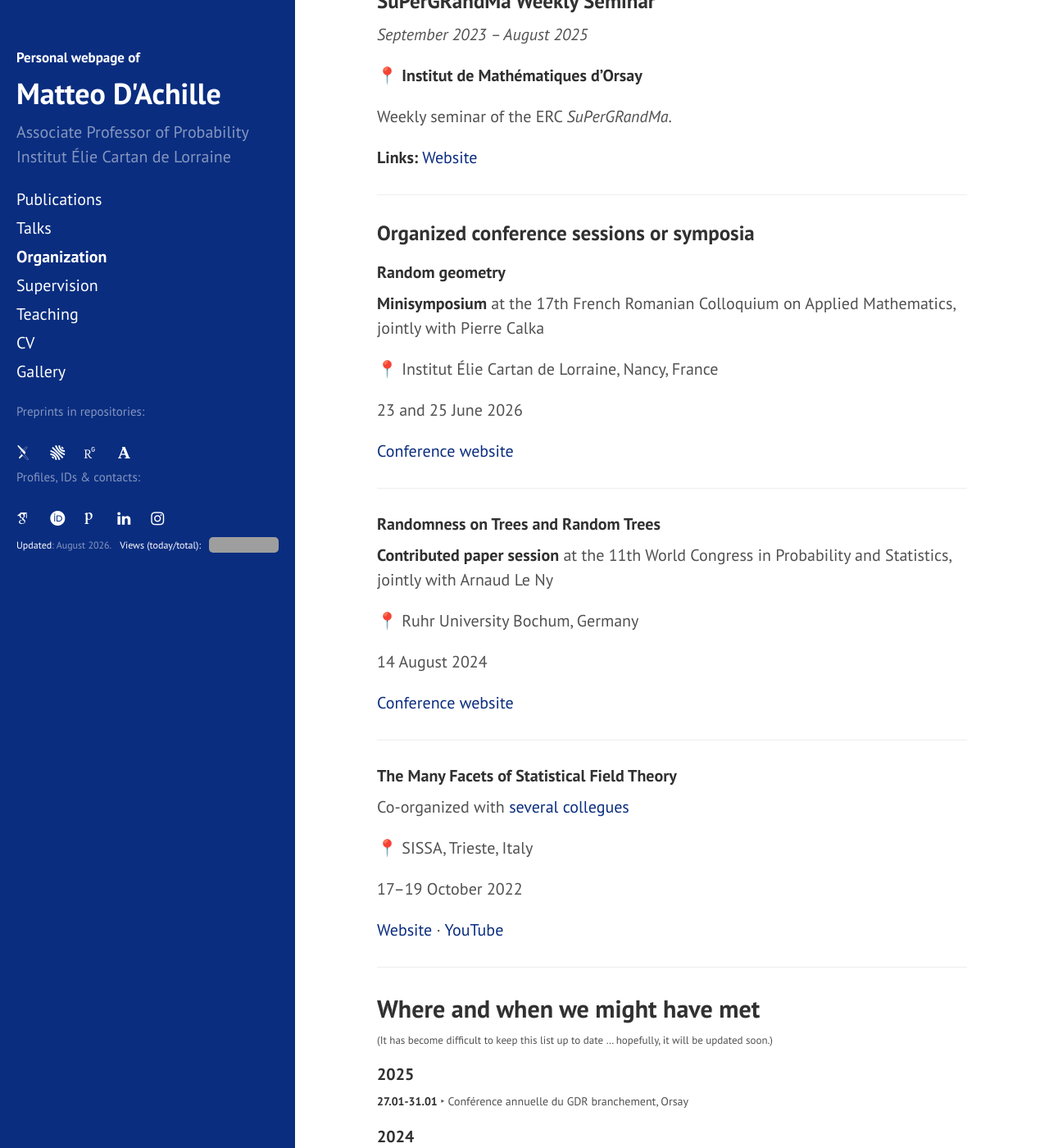
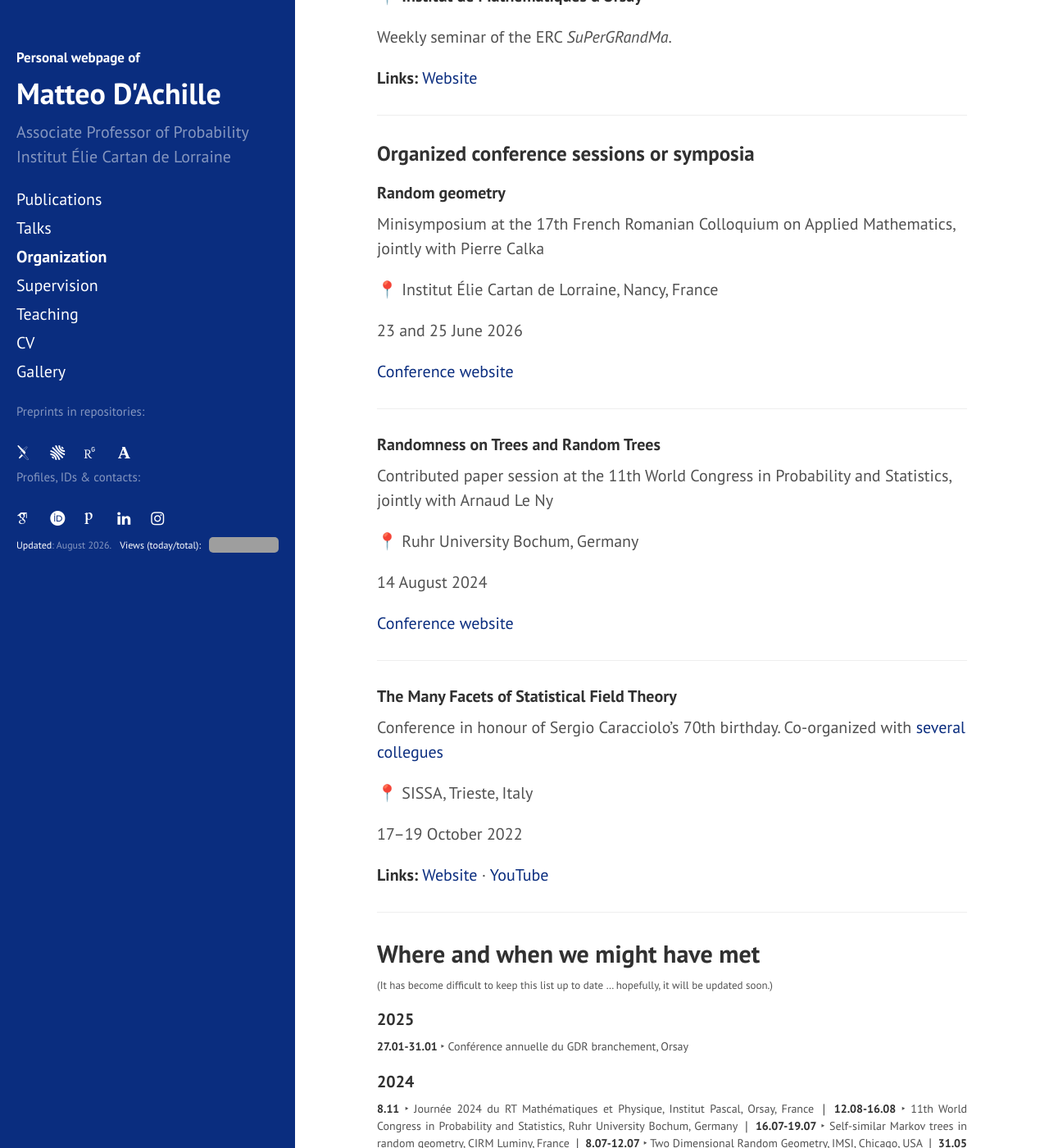
Before and after one commit to matteodachille/matteodachille.github.io, a Jekyll site: the page built from activities.md, in a window 1280 px wide and 1400 px high, scrolled down 1444 px. Shown: the whole window at 82% size. Built offline with Jekyll 4.4.1, drawn with Linux system fonts in a browser that asks for light colours; nearby versions of some CDN libraries; some web fonts are replaced; some of the changed text lies outside the part shown; grey boxes are pictures that could not be loaded.

Commit message:
Fixed typos, updated pub list

```diff
--- a/_data/pubs.yml
+++ b/_data/pubs.yml
@@ -9,8 +9,8 @@
   submitted : False
   halurl: "https://hal.science/hal-05679744"
   year: 2026
-  npages: 50
-  #submitted: True
+  npages: 52
+  submitted: True
   abstract: 'We provide necessary and sufficient conditions for convergence towards a unique IPVT on any proper pointed measured metric space. The conditions are that the volume function, when composed with \(\log\), is regularly varying and that the limit of the uniform probability measure on a large ball exists in the horocompactification.
     As an application we prove convergence towards a unique IPVT for higher rank symmetric spaces, which solves an open problem of <a href="https://annals.math.princeton.edu/articles/22425" target="_blank">[FMW23]</a>.
     Versions of this theorem are provided for graphs and edge-measured graphs, where a natural parameter \(\xi\) appears. We prove independence on \(\xi\) in a specific sense under mild assumptions, which answers an open problem of <a href="https://doi.org/10.1214/25-AOP1781" target="_blank">[DACELÜ23]</a>. As a main example, we show that the latter holds for the IPVT of Diestel-Leader graphs. We also focus on further properties of this example, in particular, that its IPVT cells are distinguishable, providing the first Cayley graph with this property.'
--- a/activities.md
+++ b/activities.md
@@ -5,14 +5,11 @@
 ---
 
 
-Below you will find infos on:
-{: style="font-size: 18px" }
+
 * TOC
 {:toc}
 {: style="font-size: 18px" }
 
-
-<br/>
 
 
 ## Ongoing organization
@@ -24,7 +21,7 @@
 📍 **Institut Henri Poincaré** pour l'Île-de-France <br/>
 📍 **IECL Metz-Nancy, IRMA Strasbourg, IRIMAS Mulhouse** pour le Grand Est
 
-A recurring conference bringing together probabilists a chosen major topic.
+A recurring conference around a topic of choice in probability and related fields.
 
 **Links:** [Île-de-France](https://indico.math.cnrs.fr/category/618/){:target="_blank"} - [Grand Est](https://indico.math.cnrs.fr/category/839/){:target="_blank"}
 
@@ -80,7 +77,7 @@
 
 #### Random geometry
 {: .no_toc}
-**Minisymposium** at the
+Minisymposium at the
 17th French Romanian Colloquium on Applied Mathematics, jointly with Pierre Calka
 
 📍 Institut Élie Cartan de Lorraine, Nancy, France
@@ -93,7 +90,7 @@
 
 #### Randomness on Trees and Random Trees
 {: .no_toc}
-**Contributed paper session** at the
+Contributed paper session at the
 11th World Congress in Probability and Statistics, jointly with Arnaud Le Ny
 
 📍 Ruhr University Bochum, Germany
@@ -106,13 +103,13 @@
 
 #### The Many Facets of Statistical Field Theory
 {: .no_toc}
-Co-organized with <a href="https://sites.google.com/view/the-many-facets-of-sft#:~:text=%2C%20Trieste%2C%20Italy-,Organizers,-Pasquale%20Calabrese%20(SISSA" target="_blank">several collegues</a>
+Conference in honour of Sergio Caracciolo's 70th birthday. Co-organized with <a href="https://sites.google.com/view/the-many-facets-of-sft#:~:text=%2C%20Trieste%2C%20Italy-,Organizers,-Pasquale%20Calabrese%20(SISSA" target="_blank">several collegues</a>
 
 📍 SISSA, Trieste, Italy
 
 17–19 October 2022
 
-[Website](https://sites.google.com/view/the-many-facets-of-sft){:target="_blank"} ·
+**Links:** [Website](https://sites.google.com/view/the-many-facets-of-sft){:target="_blank"} ·
 [YouTube](https://www.youtube.com/channel/UCVnPxo6C_NPEHcDxGdzxzdw){:target="_blank"}
 
 ---
```
Also changed, not shown: cv.md (+2 -2 lines), talks.md (+2 -2 lines), 1 other file.
